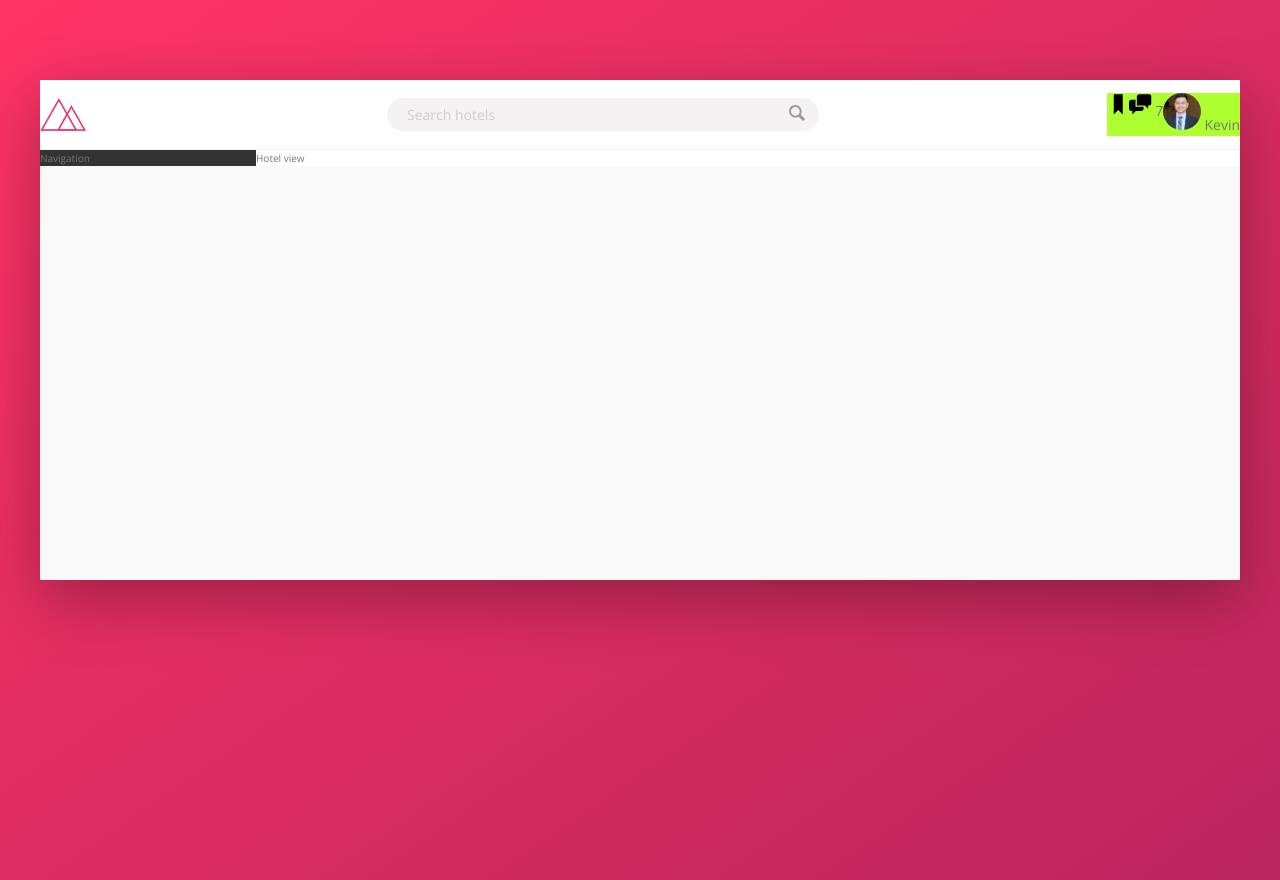
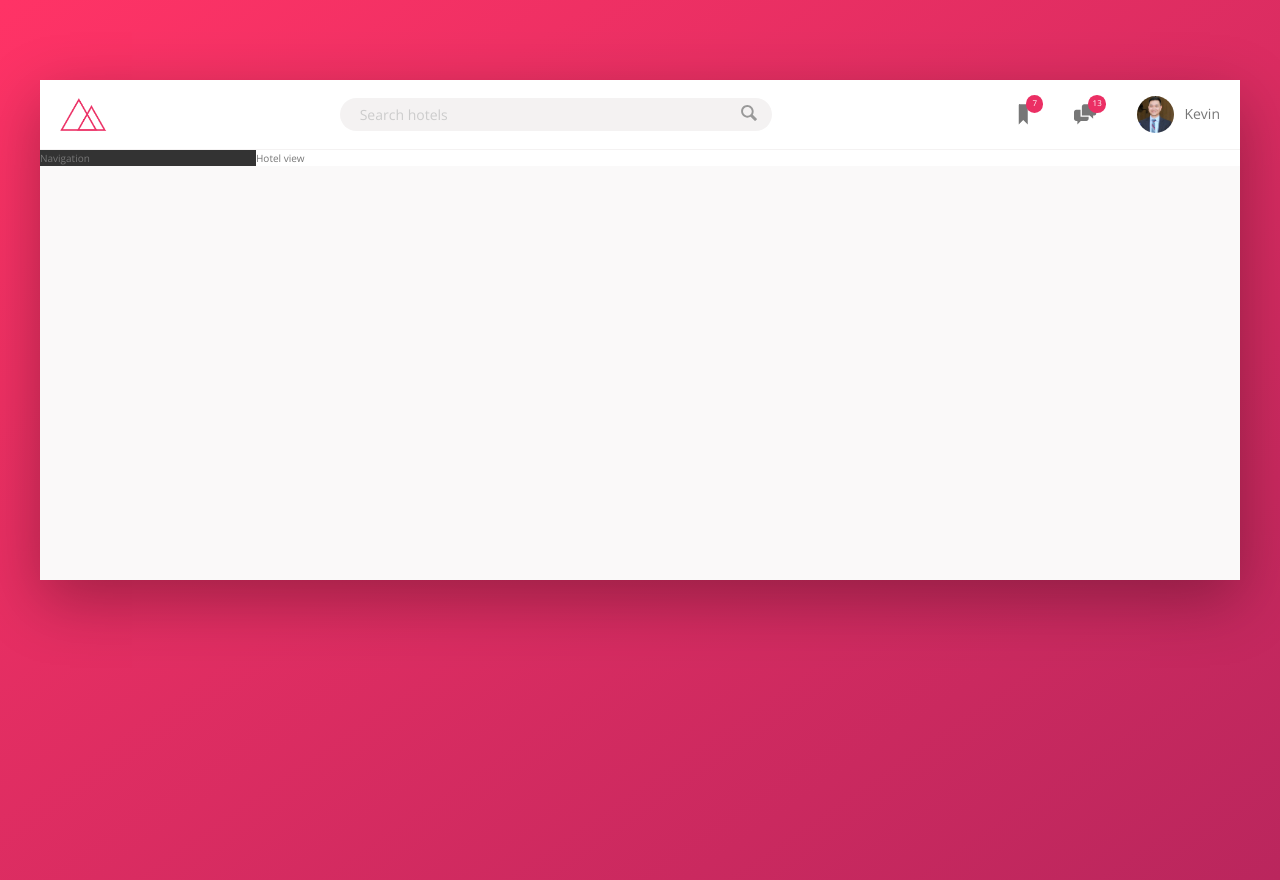
Before and after one commit to kbuicuong/trillo, a website: page index.html in a window 1280 px wide. Drawn offline with nearby package versions, Linux system fonts and the light colour scheme.

Commit message:
Finished building the header

```diff
--- a/index.html
+++ b/index.html
@@ -30,21 +30,17 @@
                         <svg class="user-nav__icon">
                             <use xlink:href="img/sprite.svg#icon-bookmark"></use>
                         </svg>
+                        <span class="user-nav__notification">7</span>
                     </div>
                     <div class="user-nav__icon-box">
                         <svg class="user-nav__icon">
                             <use xlink:href="img/sprite.svg#icon-chat"></use>
                         </svg>
-                        <span class="user-nav__notification">7</span>
+                        <span class="user-nav__notification">13</span>
                     </div>
-                    <div class="user-nav__icon-box">
-                        <!-- <svg class="user-nav__icon">
-                            <use xlink:href="img/sprite.svg#icon-bookmark"></use>
-                        </svg> -->
-                        <span class="user-nav__user">
-                            <img src="img/user.png" alt="user photo" class="user-nav__user-photo">
-                            <span class="user-nav__user-name">Kevin</span>
-                        </span>
+                    <div class="user-nav__user">
+                        <img src="img/user.png" alt="user photo" class="user-nav__user-photo">
+                        <span class="user-nav__user-name">Kevin</span>
                     </div>
                 </nav>
 
--- a/sass/_components.scss
+++ b/sass/_components.scss
@@ -2,7 +2,7 @@
 // LOGO
 .logo{
     height: 3.25rem;
-
+    margin-left: 2rem;
 }
 
 
@@ -78,32 +78,55 @@
 ///////////////////////////////////////////////
 // USER NAV
 .user-nav{
-    background-color: greenyellow;
     display:flex;
+    align-items: center;
+    align-self: stretch;
+
+    //all the direct children
+    & > * {
+        padding: 0 2rem;
+        cursor: pointer;
+        height: 100%;
+        display: flex;
+        align-items: center;
+    }
+
+    & > *:hover{
+        background-color: var(--color-grey-light-2);
+    }
 
     &__icon-box{
-
+        position: relative;
     }
 
     &__icon{
         height: 2.25rem;
         width: 2.25rem;
+        fill: var(--color-grey-dark-2);
+
     }
 
     &__notification{
+        font-size: .8rem;
+        height: 1.75rem;
+        width: 1.75rem;
+        border-radius: 50%;
+        background-color: var(--color-primary);
+        color: #fff;
+        position: absolute;
+        top: 1.5rem;
+        right: 1.1rem;
 
-    }
-
-    &__user{
-
+        //works for text as well
+        display: flex;
+        justify-content: center;
+        align-items: center;
     }
 
     &__user-photo{
         height: 3.75rem;
         border-radius: 50%;
+        margin-right: 1rem;
     }
 
-    &__user-name{
-
-    }
 }
```
Also changed, not shown: css/style.css.
